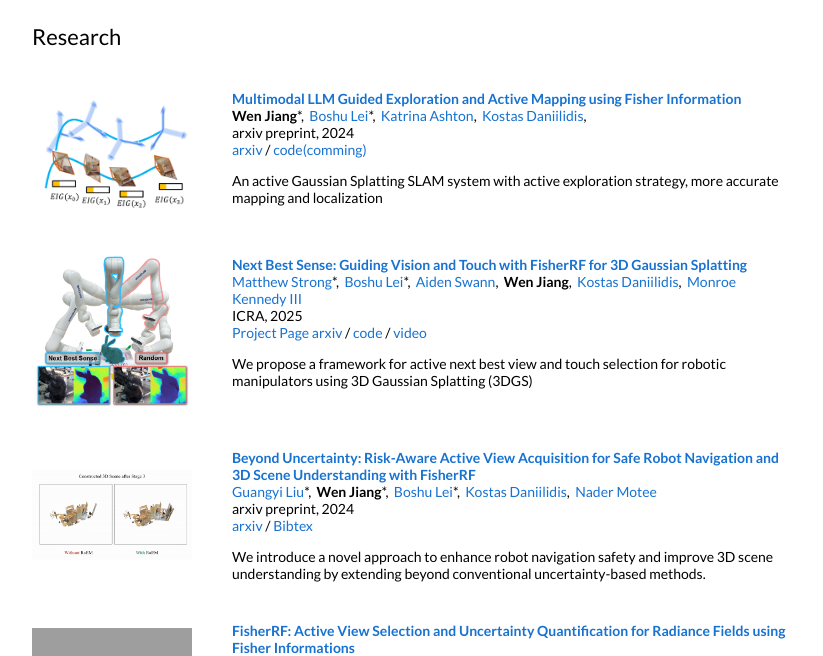
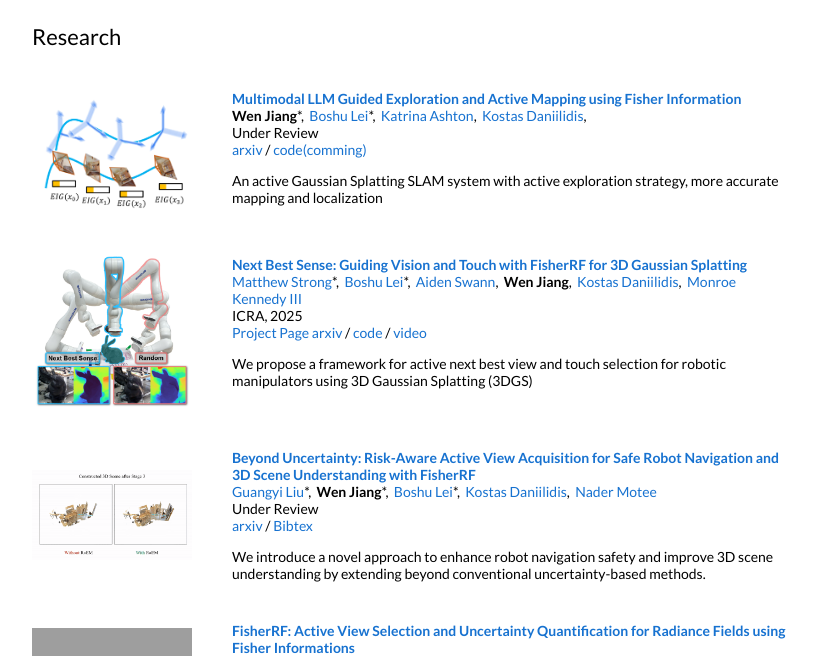
Before and after one commit to JiangWenPL/jiangwenpl.github.io, a plain HTML site: page index.html in a window 1280 px wide. Shown: the part 269-925 px from the top of the page, without its empty margins (228-1051 px from the left). Drawn offline with Linux system fonts and the light colour scheme; grey boxes are pictures that could not be loaded.

Commit message:
under reveiw

```diff
--- a/index.html
+++ b/index.html
@@ -88,7 +88,8 @@
                             <a href="https://scholar.google.com/citations?user=_Vld-EIAAAAJ&hl=en">Katrina Ashton</a>,&nbsp;
                             <a href="https://cis.upenn.edu/~kostas">Kostas Daniilidis</a>,&nbsp;
                             <br>
-                            arxiv preprint, 2024
+                            <!-- arxiv preprint, 2024 -->
+                             Under Review
                             <br>
                             <a href="https://arxiv.org/abs/2410.17422">arxiv</a>
                             /
@@ -140,7 +141,7 @@
                             <a href="https://cis.upenn.edu/~kostas">Kostas Daniilidis</a>,&nbsp;
                             <a href="https://engineering.lehigh.edu/faculty/nader-motee">Nader Motee</a>
                             <br>
-                            arxiv preprint, 2024
+                            Under Review
                             <br>
                             <a href="https://arxiv.org/abs/2403.11396">arxiv</a>
                             /
```
